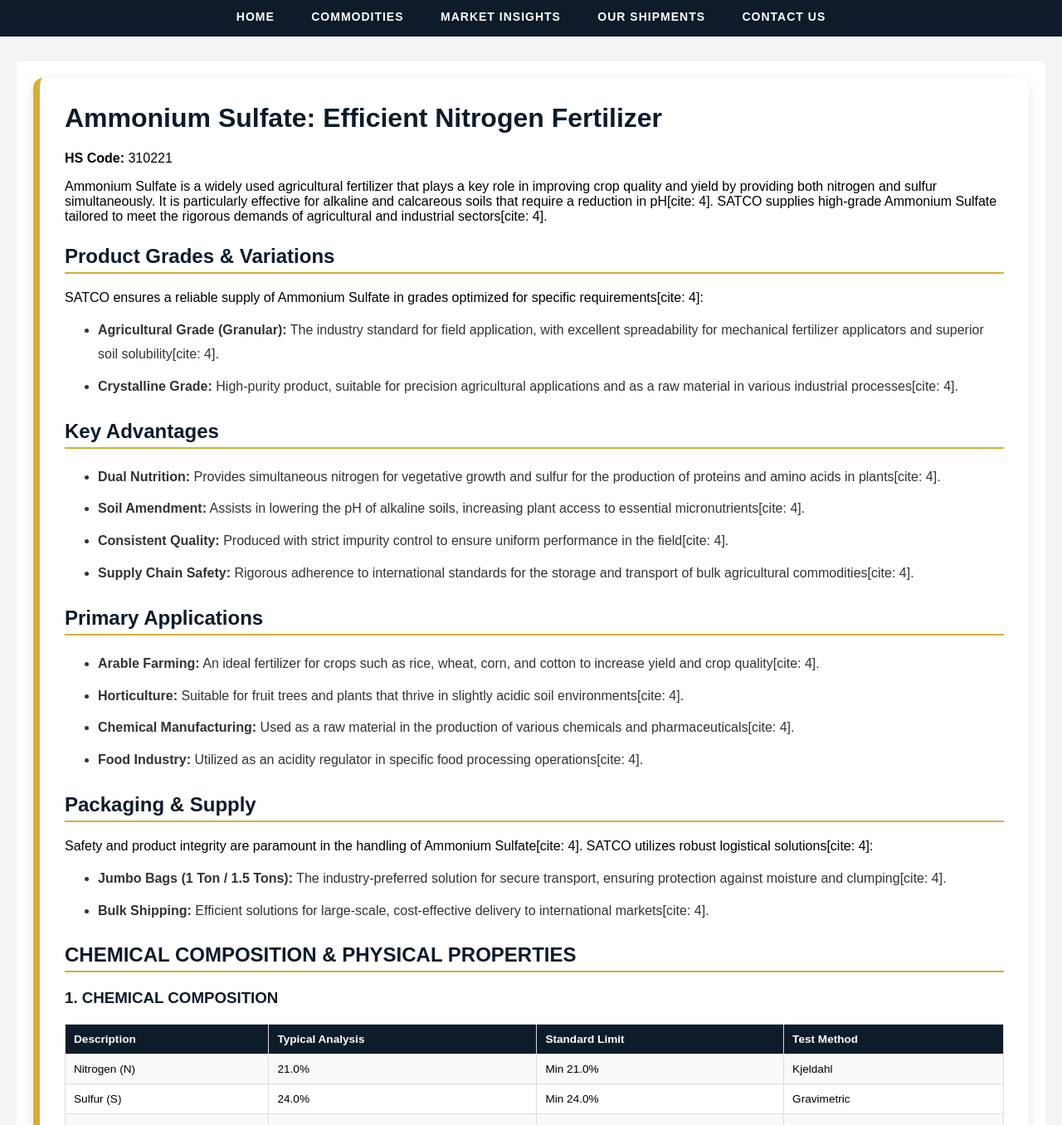
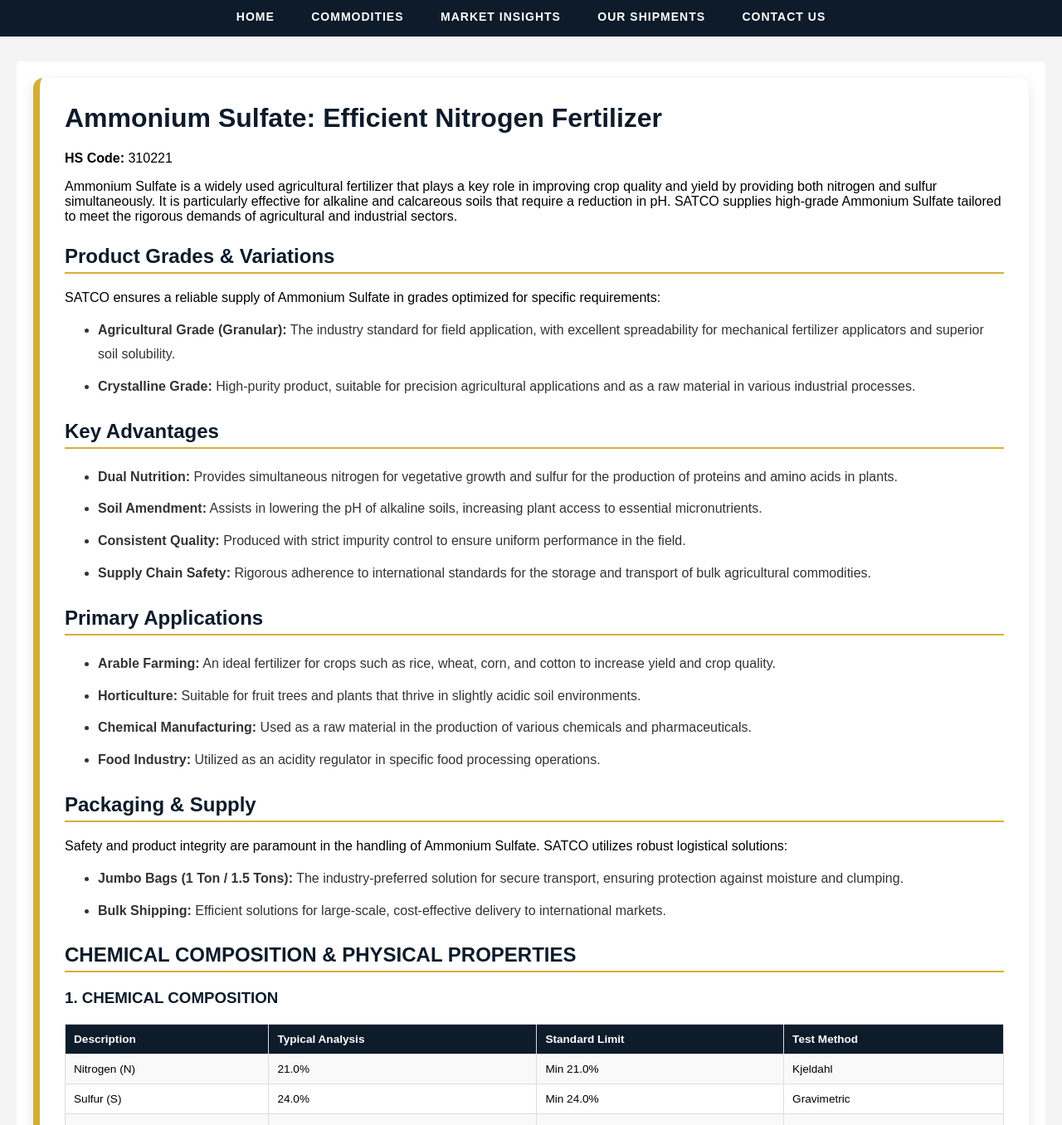
Before and after one commit to satco-petrochemical/satco-petrochemical.github.io, a Jekyll site: the page built from products/ammonium-sulfate/index.html, in a window 1280 px wide and 1400 px high, scrolled down 310 px, cut to the strip 44-1400 px from the top of the window. Shown: the whole strip at 83% size. Built offline with Jekyll 4.4.1, drawn with Linux system fonts in a browser that asks for light colours; some of the changed text lies outside the part shown.

Commit message:
Update index.html

```diff
--- a/products/ammonium-sulfate/index.html
+++ b/products/ammonium-sulfate/index.html
@@ -27,36 +27,36 @@
 <div class="content-card">
   <h1>Ammonium Sulfate: Efficient Nitrogen Fertilizer</h1>
   <p><b>HS Code:</b> 310221</p>
-  <p>Ammonium Sulfate is a widely used agricultural fertilizer that plays a key role in improving crop quality and yield by providing both nitrogen and sulfur simultaneously. It is particularly effective for alkaline and calcareous soils that require a reduction in pH[cite: 4]. SATCO supplies high-grade Ammonium Sulfate tailored to meet the rigorous demands of agricultural and industrial sectors[cite: 4].</p>
+  <p>Ammonium Sulfate is a widely used agricultural fertilizer that plays a key role in improving crop quality and yield by providing both nitrogen and sulfur simultaneously. It is particularly effective for alkaline and calcareous soils that require a reduction in pH. SATCO supplies high-grade Ammonium Sulfate tailored to meet the rigorous demands of agricultural and industrial sectors.</p>
 
   <h2>Product Grades & Variations</h2>
-  <p>SATCO ensures a reliable supply of Ammonium Sulfate in grades optimized for specific requirements[cite: 4]:</p>
+  <p>SATCO ensures a reliable supply of Ammonium Sulfate in grades optimized for specific requirements:</p>
   <ul>
-    <li><b>Agricultural Grade (Granular):</b> The industry standard for field application, with excellent spreadability for mechanical fertilizer applicators and superior soil solubility[cite: 4].</li>
-    <li><b>Crystalline Grade:</b> High-purity product, suitable for precision agricultural applications and as a raw material in various industrial processes[cite: 4].</li>
+    <li><b>Agricultural Grade (Granular):</b> The industry standard for field application, with excellent spreadability for mechanical fertilizer applicators and superior soil solubility.</li>
+    <li><b>Crystalline Grade:</b> High-purity product, suitable for precision agricultural applications and as a raw material in various industrial processes.</li>
   </ul>
 
   <h2>Key Advantages</h2>
   <ul>
-    <li><b>Dual Nutrition:</b> Provides simultaneous nitrogen for vegetative growth and sulfur for the production of proteins and amino acids in plants[cite: 4].</li>
-    <li><b>Soil Amendment:</b> Assists in lowering the pH of alkaline soils, increasing plant access to essential micronutrients[cite: 4].</li>
-    <li><b>Consistent Quality:</b> Produced with strict impurity control to ensure uniform performance in the field[cite: 4].</li>
-    <li><b>Supply Chain Safety:</b> Rigorous adherence to international standards for the storage and transport of bulk agricultural commodities[cite: 4].</li>
+    <li><b>Dual Nutrition:</b> Provides simultaneous nitrogen for vegetative growth and sulfur for the production of proteins and amino acids in plants.</li>
+    <li><b>Soil Amendment:</b> Assists in lowering the pH of alkaline soils, increasing plant access to essential micronutrients.</li>
+    <li><b>Consistent Quality:</b> Produced with strict impurity control to ensure uniform performance in the field.</li>
+    <li><b>Supply Chain Safety:</b> Rigorous adherence to international standards for the storage and transport of bulk agricultural commodities.</li>
   </ul>
 
   <h2>Primary Applications</h2>
   <ul>
-    <li><b>Arable Farming:</b> An ideal fertilizer for crops such as rice, wheat, corn, and cotton to increase yield and crop quality[cite: 4].</li>
-    <li><b>Horticulture:</b> Suitable for fruit trees and plants that thrive in slightly acidic soil environments[cite: 4].</li>
-    <li><b>Chemical Manufacturing:</b> Used as a raw material in the production of various chemicals and pharmaceuticals[cite: 4].</li>
-    <li><b>Food Industry:</b> Utilized as an acidity regulator in specific food processing operations[cite: 4].</li>
+    <li><b>Arable Farming:</b> An ideal fertilizer for crops such as rice, wheat, corn, and cotton to increase yield and crop quality.</li>
+    <li><b>Horticulture:</b> Suitable for fruit trees and plants that thrive in slightly acidic soil environments.</li>
+    <li><b>Chemical Manufacturing:</b> Used as a raw material in the production of various chemicals and pharmaceuticals.</li>
+    <li><b>Food Industry:</b> Utilized as an acidity regulator in specific food processing operations.</li>
   </ul>
 
   <h2>Packaging & Supply</h2>
-  <p>Safety and product integrity are paramount in the handling of Ammonium Sulfate[cite: 4]. SATCO utilizes robust logistical solutions[cite: 4]:</p>
+  <p>Safety and product integrity are paramount in the handling of Ammonium Sulfate. SATCO utilizes robust logistical solutions:</p>
   <ul>
-    <li><b>Jumbo Bags (1 Ton / 1.5 Tons):</b> The industry-preferred solution for secure transport, ensuring protection against moisture and clumping[cite: 4].</li>
-    <li><b>Bulk Shipping:</b> Efficient solutions for large-scale, cost-effective delivery to international markets[cite: 4].</li>
+    <li><b>Jumbo Bags (1 Ton / 1.5 Tons):</b> The industry-preferred solution for secure transport, ensuring protection against moisture and clumping.</li>
+    <li><b>Bulk Shipping:</b> Efficient solutions for large-scale, cost-effective delivery to international markets.</li>
   </ul>
 
   <h2>CHEMICAL COMPOSITION & PHYSICAL PROPERTIES</h2>
@@ -80,5 +80,5 @@
   </table>
 
   <h2>Call to Action</h2>
-  <p>For Technical Data Sheets (TDS) and current FOB/CFR pricing for bulk shipments of Ammonium Sulfate, please contact the SATCO specialized sales team[cite: 4].</p>
+  <p>For Technical Data Sheets (TDS) and current FOB/CFR pricing for bulk shipments of Ammonium Sulfate, please contact the SATCO specialized sales team.</p>
 </div>
```
